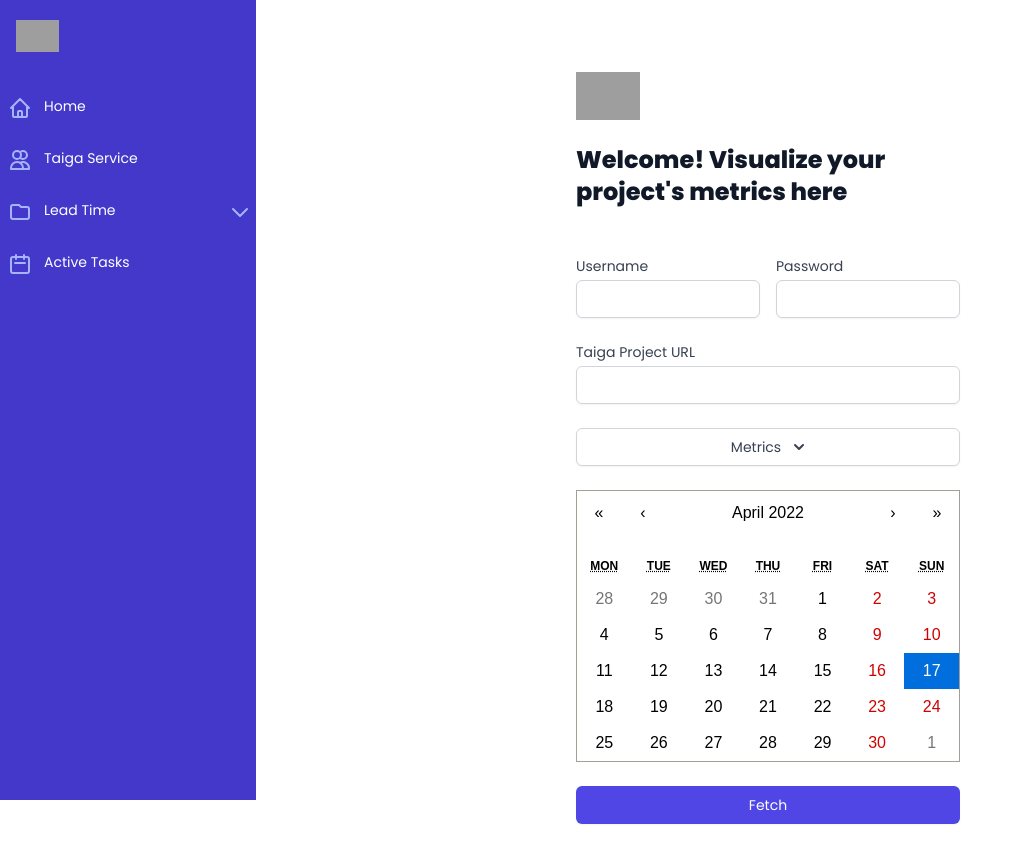
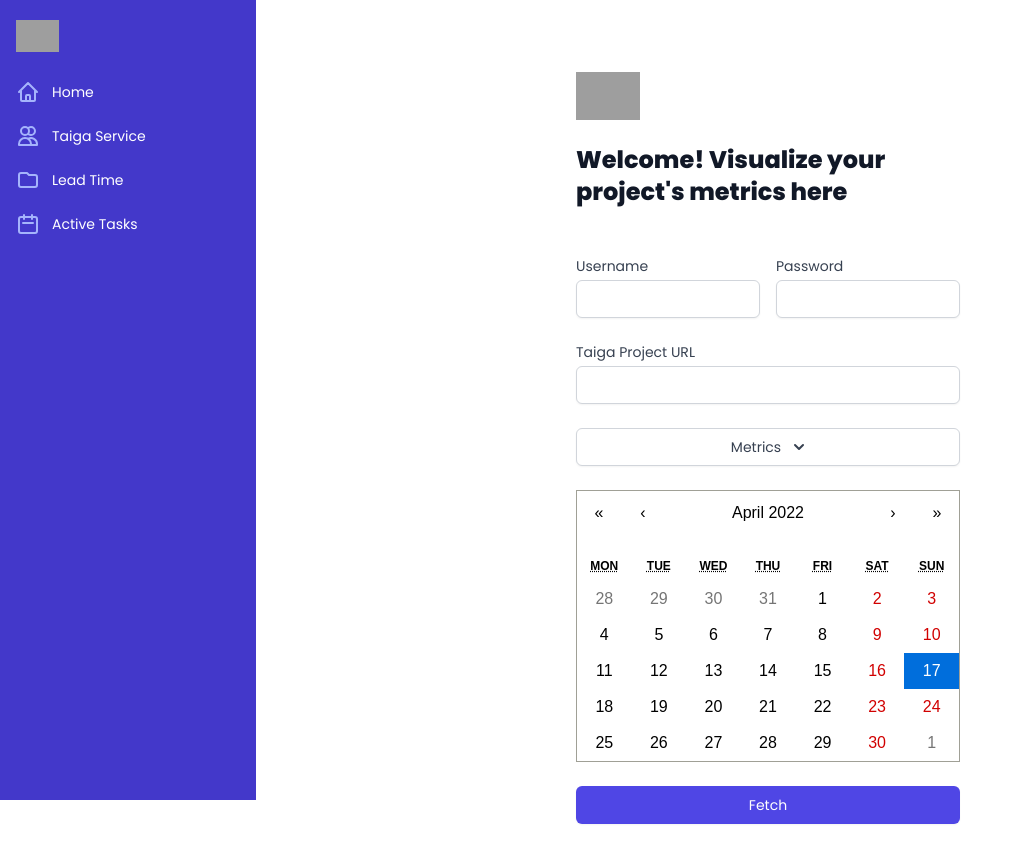
Before and after one commit to SER-516-Project-BullPen-Group-B/Team5_front_end, a React (Create React App) app: page / in a window 1280 px wide. Shown: the top 862 px of the page, without its empty margins (0-1023 px from the left). Built offline with nearby package versions, Linux system fonts and the light colour scheme; grey boxes are pictures that could not be loaded.

Commit message:
Creating Polar chart component to visualize cycle time

```diff
--- a/src/components/Nav.tsx
+++ b/src/components/Nav.tsx
@@ -7,8 +7,6 @@ import {
   MenuIcon,
   UsersIcon,
   XIcon,
-  ChevronDownIcon,
-  ChevronUpIcon
 } from "@heroicons/react/outline";
 import PropTypes from "prop-types";
 
@@ -19,35 +17,18 @@ const navigation = [
     href: "/taiga-service",
     icon: UsersIcon,
     current: false,
-    iconClosed: ChevronDownIcon,
-    iconOpened: ChevronUpIcon
   },
   {
     name: "Lead Time",
+    href: "/lead-time",
     icon: FolderIcon,
     current: false,
-    iconClosed: ChevronDownIcon,
-    iconOpened: ChevronUpIcon,
-    subNav: [
-      {
-        name: "BarChart",
-        href: "/lead-time",
-        icon: FolderIcon,
-      },
-      {
-        name: "PolarAreaChart",
-        href: "/PolarChart",
-        icon: FolderIcon,
-      }
-    ]
   },
   {
     name: "Active Tasks",
     href: "/tasks-per-day",
     icon: CalendarIcon,
     current: false,
-    iconClosed: ChevronDownIcon,
-    iconOpened: ChevronUpIcon
   },
 ];
 
@@ -62,10 +43,6 @@ interface NavProps {
 
 const Nav: React.FC<NavProps> = ({ render }) => {
   const [sidebarOpen, setSidebarOpen] = useState(false);
-
-  const [subnav, setSubnav] = useState(false);
-
-  const showSubnav = () => setSubnav(!subnav)
 
   return (
     <>
@@ -170,37 +147,14 @@ const Nav: React.FC<NavProps> = ({ render }) => {
                       href={item.href}
                       className={classNames(
                         "text-white hover:bg-indigo-600 hover:bg-opacity-75",
-                        "group flex-col items-center px-2 py-2 text-sm font-medium rounded-md"
+                        "group flex items-center px-2 py-2 text-sm font-medium rounded-md"
                       )}
-                      onClick={item.subNav && showSubnav}
                     >
-                      <div className='flex flex-row pb-1'>
                       <item.icon
                         className="mr-3 flex-shrink-0 h-6 w-6 text-indigo-300"
                         aria-hidden="true"
                       />
                       {item.name}
-                      {item.subNav && subnav
-                        ? <item.iconOpened className="absolute right-1 top flex-shrink-0 h-6 w-6 text-indigo-300 " aria-hidden="true"/>
-                        : item.subNav
-                        ? <item.iconClosed className="absolute right-1 top flex-shrink-0 h-6 w-6 text-indigo-300" aria-hidden="true"/>
-                        : null
-                      }
-                      </div>
-                      {subnav && item.subNav?.map((subitem) => {
-                        return (
-                              <a
-                                key={subitem.name}
-                                href={subitem.href}
-                                className={classNames(
-                                  "text-white hover:bg-indigo-600 hover:bg-opacity-75",
-                                  "group flex items-center px-2 py-2 text-sm font-medium rounded-md"
-                                )}
-                              >
-                                {subitem.name}
-                              </a>
-                        )
-                      })}
                     </a>
                 ))}
               </nav>
--- /dev/null
+++ b/src/components/PolarChart.tsx
@@ -0,0 +1,28 @@
+import {
+    Chart as ChartJS,
+    RadialLinearScale,
+    ArcElement,
+    Tooltip,
+    Legend,
+  }
+  from 'chart.js';
+  import { PolarArea } from 'react-chartjs-2';
+
+import PropTypes from "prop-types"
+
+ChartJS.register(RadialLinearScale, ArcElement, Tooltip, Legend);
+
+
+interface PolarChartProps {
+    data: string;
+}
+
+const PolarChart: React.FC<PolarChartProps> = ({data}) => {
+    return <PolarArea data={JSON.parse(data)} /> ;
+};
+
+PolarChart.propTypes = {
+    data: PropTypes.string.isRequired,
+}
+
+export default PolarChart;
--- a/src/index.tsx
+++ b/src/index.tsx
@@ -3,7 +3,6 @@ import ReactDOM from "react-dom";
 import "./index.css";
 import { BrowserRouter, Routes, Route } from "react-router-dom";
 import Service from "./pages/TaigaService";
-import PolarChart from "./pages/PolarChart";
 import App from "./App";
 import LeadTime from "./pages/LeadTime";
 import Nav from "./components/Nav";
@@ -21,7 +20,6 @@ ReactDOM.render(
           path="tasks-per-day"
           element={<Nav render={<NoOfTasksPerDay />} />}
         />
-        <Route path="PolarChart" element={<Nav render={<PolarChart />} />} />
       </Routes>
     </BrowserRouter>
   </React.StrictMode>,
--- a/src/pages/LeadTime.tsx
+++ b/src/pages/LeadTime.tsx
@@ -2,10 +2,11 @@ import BarChart from "../components/BarChart";
 import DropDown from "../components/DropDown";
 import localForage from "localforage";
 import { useEffect, useState } from "react";
+import PolarChart from "../components/PolarChart";
 
 const LeadTime: React.FC = () => {
   const [data, setData] = useState("");
-  const [select, setSelect] = useState("Charts");
+  const [select, setSelect] = useState("Bar");
   const types = ["Bar", "Line", "Radar", "PolarArea", "Pie", "Doughnut"];
 
   console.log(select);
@@ -13,19 +14,28 @@ const LeadTime: React.FC = () => {
     /* eslint-disable  @typescript-eslint/no-explicit-any */
     localForage.getItem("leadTime", (err, value: any) => {
       const labels = Object.keys(value);
+      const color = (select==="PolarArea")?[
+        'rgba(255, 99, 132, 0.5)',
+        'rgba(54, 162, 235, 0.5)',
+        'rgba(255, 206, 86, 0.5)',
+        'rgba(75, 192, 192, 0.5)',
+        'rgba(153, 102, 255, 0.5)',
+        'rgba(255, 159, 64, 0.5)',
+      ]:["rgba(07, 90, 128, 0.6)"];
       const data = {
         labels,
         datasets: [
           {
             label: "Lead Time",
             data: Object.values(value),
-            backgroundColor: "rgba(07, 90, 128, 0.6)",
+            backgroundColor: color,
+            borderWidth: 1,
           },
         ],
       };
       setData(JSON.stringify(data));
     });
-  }, []);
+  }, [select]);
 
   return (
     <div>
@@ -36,7 +46,8 @@ const LeadTime: React.FC = () => {
         </div>
       </div>
       <div className="m-4">
-        {data ? <BarChart data={data} /> : <div>Data not available ...</div>}
+        {select === "Bar" ? data ? <BarChart data={data} /> : <div>Data not available ...</div>:null}
+        {select === "PolarArea" ? data ? <PolarChart data={data} /> : <div>Data not available ...</div>:null}
       </div>
     </div>
   );
--- a/src/pages/PolarChart.tsx
+++ /dev/null
@@ -1,50 +0,0 @@
-import {
-  Chart as ChartJS,
-  RadialLinearScale,
-  ArcElement,
-  Tooltip,
-  Legend,
-}
-from 'chart.js';
-import { useEffect, useState } from 'react';
-import { PolarArea } from 'react-chartjs-2';
-import localForage from "localforage";
-
-
-ChartJS.register(RadialLinearScale, ArcElement, Tooltip, Legend);
-
-export default function App() {
-  const [data, setData] = useState("");
-  useEffect(() => {
-    /* eslint-disable  @typescript-eslint/no-explicit-any */
-    localForage.getItem("leadTime", (err, value: any) => {
-      const labels = Object.keys(value);
-      const data = {
-        labels,
-        datasets: [
-          {
-            label: "Lead Time",
-            data: Object.values(value),
-            backgroundColor: [
-              'rgba(255, 99, 132, 0.5)',
-              'rgba(54, 162, 235, 0.5)',
-              'rgba(255, 206, 86, 0.5)',
-              'rgba(75, 192, 192, 0.5)',
-              'rgba(153, 102, 255, 0.5)',
-              'rgba(255, 159, 64, 0.5)',
-            ],
-            borderWidth: 1,
-          },
-        ],
-      };
-      setData(JSON.stringify(data));
-      });
-    }, []);
-  return (
-    <div>
-      <div className="m-4">
-        {data ? <PolarArea data={JSON.parse(data)} /> : <div>Data not available ...</div>}
-      </div>
-    </div>
-  );
-}
```
